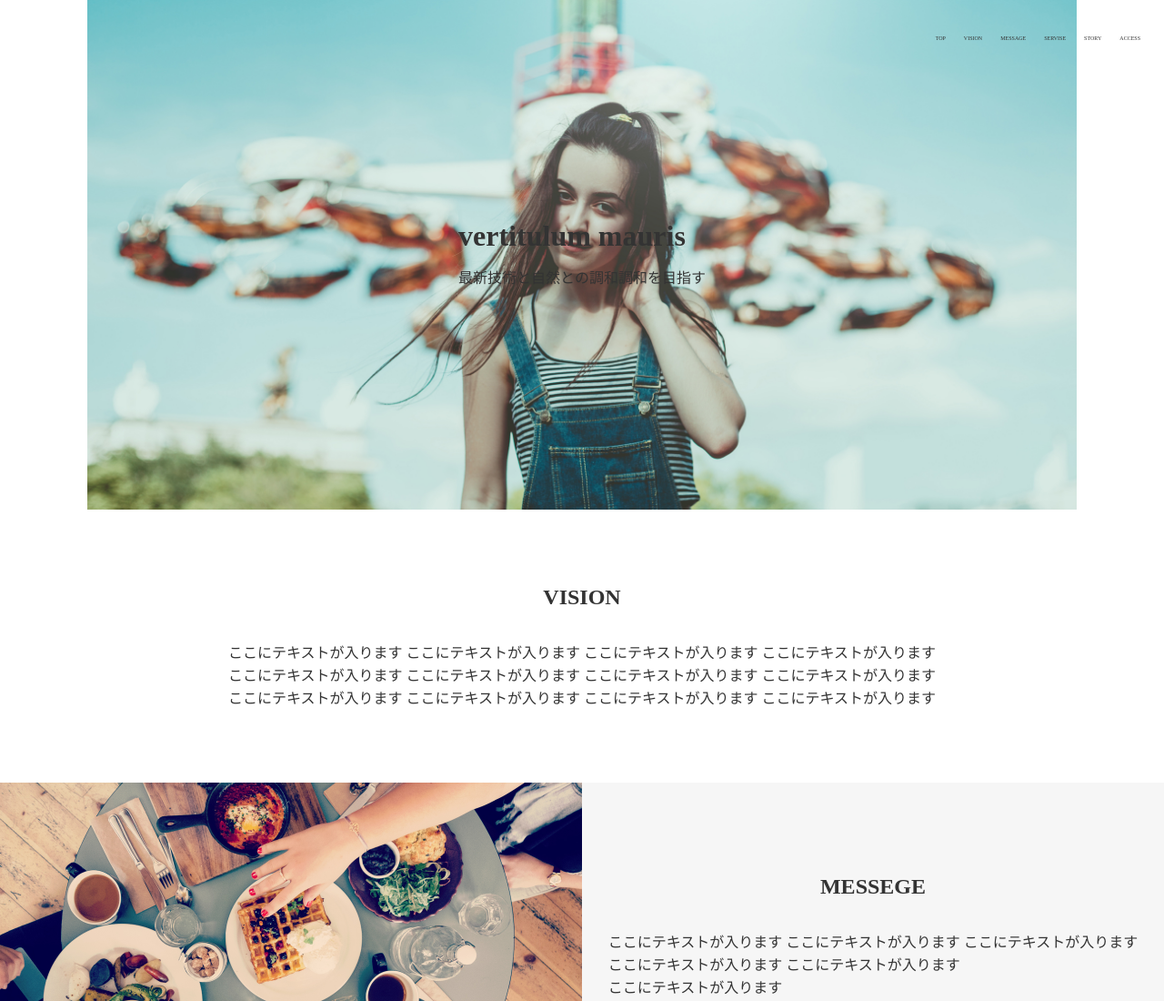
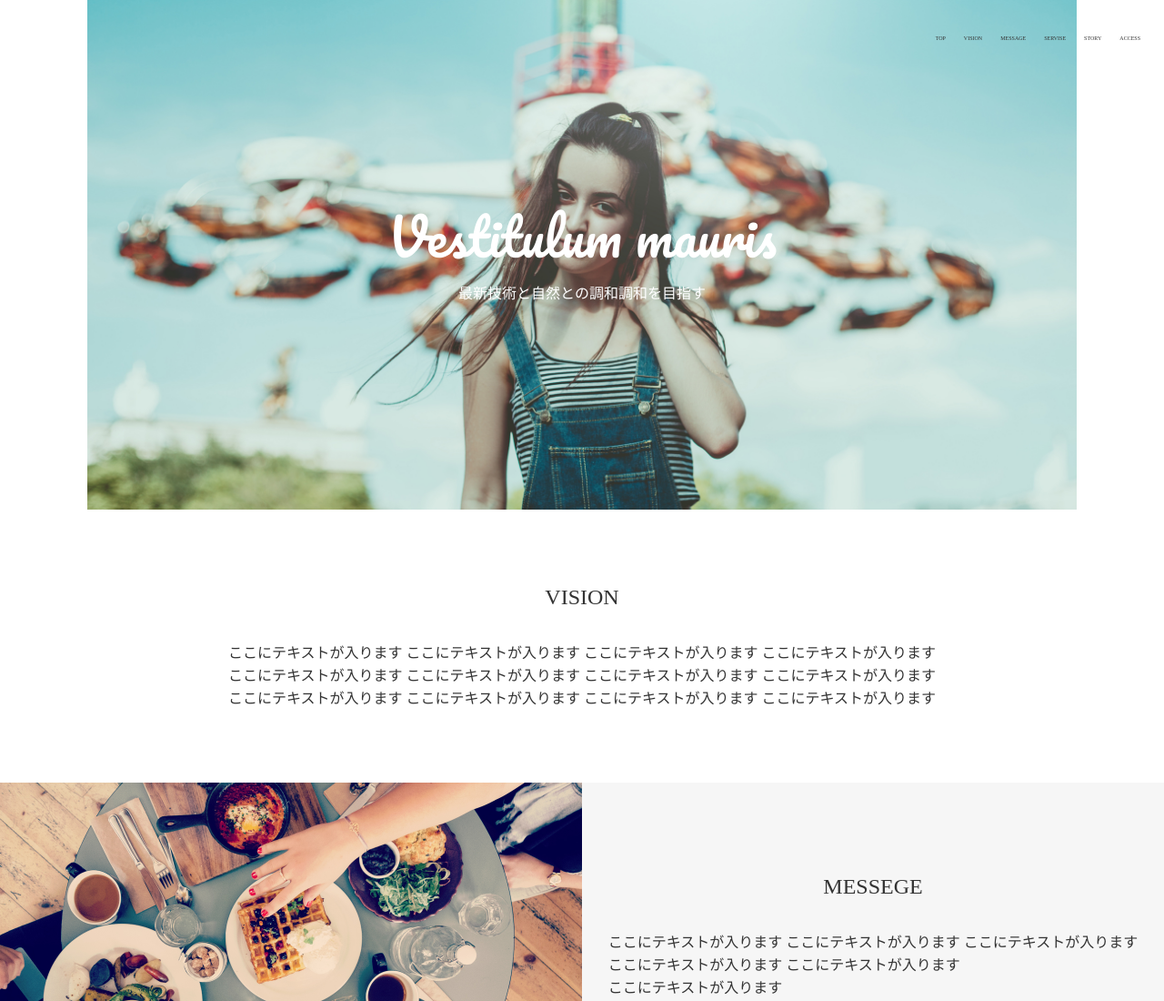
Before and after one commit to gurigurigithub/guardian_task, a plain HTML site: page index.html in a window 1280 px wide. Shown: the top 1100 px of the page at 91% size. Drawn offline with nearby package versions, Linux system fonts and the light colour scheme.

Commit message:
fontの調整

```diff
--- a/css/main.css
+++ b/css/main.css
@@ -1,4 +1,6 @@
 @charset "utf-8";
+
+@import url('https://fonts.googleapis.com/css2?family=Pacifico&display=swap');
 
 html {
     height: 100%;
@@ -7,11 +9,14 @@ html {
 
 body {
     margin: 0;
-    font-family: 'Noto Serif JP', serif;
+    font-family: Yu Gothic;
     color: #333333;
 }
 li {
     list-style: none;
+}
+h2 {
+    font-weight: 400;
 }
 
 /* global nav start */
@@ -84,7 +89,26 @@ li {
     display: flex;
     align-items: center;
     justify-content: center;
+    color: white;
+
 }
+.feature_img h1 {
+    font-family: 'Pacifico', cursive;
+    font-size: 3.5rem;
+    text-align: center;
+    font-weight: 100;
+}
+.feature_img p {
+    text-align: center;
+}
+/* モバイル時 */
+@media (max-width: 767px){
+.feature_img h1 {
+    font-size: 2rem;
+    font-weight: 100;
+    }
+}
+
 /* PC・タブレット時 */
 @media (min-width: 768px){
     .feature_img {
@@ -275,7 +299,7 @@ li {
     .section_access {
         flex-direction: column;
         height: 80%;
-        font-size: 8%;
+        font-size: 12px;
     }.access iframe {
         width: 100%;
         height: 250px;
--- a/index.html
+++ b/index.html
@@ -45,7 +45,7 @@
         <header class="feature_img_wrapper">
             <div class="feature_img">
                 <div>
-                    <h1>vertitulum mauris</h1>
+                    <h1>Vestitulum mauris</h1>
                     <p>最新技術と自然との調和調和を目指す</p>
                 </div>
             </div>
@@ -93,27 +93,27 @@
                 <div class="servise_box">
                     <h2>SERVISE</h2>
                     <div class="serivice_box_img img_1"></div>
-                    <p>ここにテキストが入りますここにテキストが入ります<br>
-                        ここにテキストが入りますここにテキストが入ります<br>
-                        ここにテキストが入りますここにテキストが入ります<br>
+                    <p>ここにテキストが入りますここにテキストが入ります
+                        ここにテキストが入りますここにテキストが入ります
+                        ここにテキストが入りますここにテキストが入ります
                     </p>
                 </div>
 
                 <div class="servise_box">
                     <h2>MESSAGE</h2>
                     <div class="serivice_box_img img_2"></div>
-                    <p>ここにテキストが入りますここにテキストが入ります<br>
-                        ここにテキストが入りますここにテキストが入ります<br>
-                        ここにテキストが入りますここにテキストが入ります<br>
+                    <p>ここにテキストが入りますここにテキストが入ります
+                        ここにテキストが入りますここにテキストが入ります
+                        ここにテキストが入りますここにテキストが入ります
                     </p>
                 </div>
 
                 <div class="servise_box">
                     <h2>STORY</h2>
                     <div class="serivice_box_img img_3"></div>
-                    <p>ここにテキストが入りますここにテキストが入ります<br>
-                        ここにテキストが入りますここにテキストが入ります<br>
-                        ここにテキストが入りますここにテキストが入ります<br>
+                    <p>ここにテキストが入りますここにテキストが入ります
+                        ここにテキストが入りますここにテキストが入ります
+                        ここにテキストが入りますここにテキストが入ります
                     </p>
                 </div>
             </article>
```
